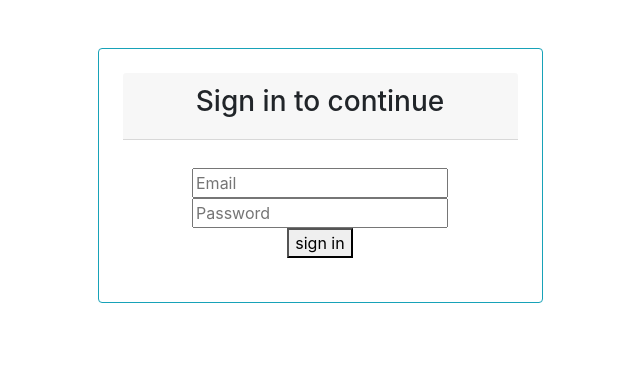
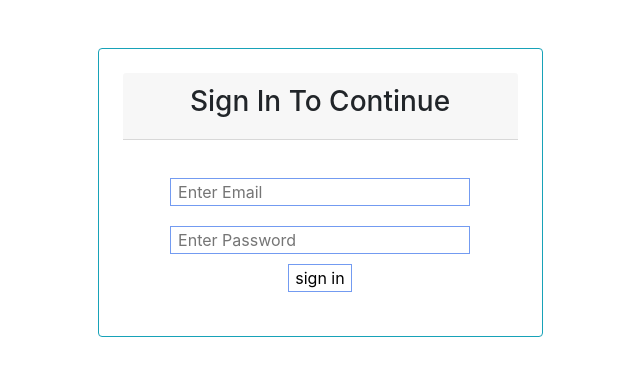
Before and after one commit to satyajitdash61/Car_Becho, a plain HTML site: page frontend/login.html in a window 1280 px wide. Shown: the whole page, without its empty margins (320-960 px from the left). Drawn offline with nearby package versions, Linux system fonts and the light colour scheme.

Commit message:
updating

```diff
--- a/frontend/login.html
+++ b/frontend/login.html
@@ -16,7 +16,7 @@
     <div class="col-sm-6 col-md-5 inner-screen">
 
       <div class="card border-info text-center m-10 p-4 window ">
-        <div class="card-header font-weight-bold mb-2"><h3>Sign in to continue</h3></div>
+        <div class="card-header font-weight-bold mb-2"><h3>Sign In To Continue</h3></div>
         <div class="card-body">
           <!-- <img src="car.jpg" height="100" width="250"> -->
           <!-- <form class="form-signin">
@@ -26,8 +26,8 @@
           </form> -->
           <!-- <a href="signup.html" class="float-right create-account-label">Create an account </a> -->
           <form>
-              <input type="text" name="email" class="email" placeholder="Email">
-              <input type="password" name="password" class="password" placeholder="Password">
+              <input type="text" name="email" class="email" placeholder="Enter Email">
+              <input type="password" name="password" class="password" placeholder="Enter Password">
 
           </form>
           <button id="loginbtn">sign in</button>
--- a/frontend/style.css
+++ b/frontend/style.css
@@ -0,0 +1,13 @@
+input{
+    margin: 10px;
+    width: 300px;
+    padding-left: 2%;
+    border: 1px solid rgb(115, 155, 241);
+}
+button{
+    background-color: white;
+    border: 1px solid rgb(115, 155, 241);
+    outline: none;
+    cursor: pointer;
+}
+button
```
